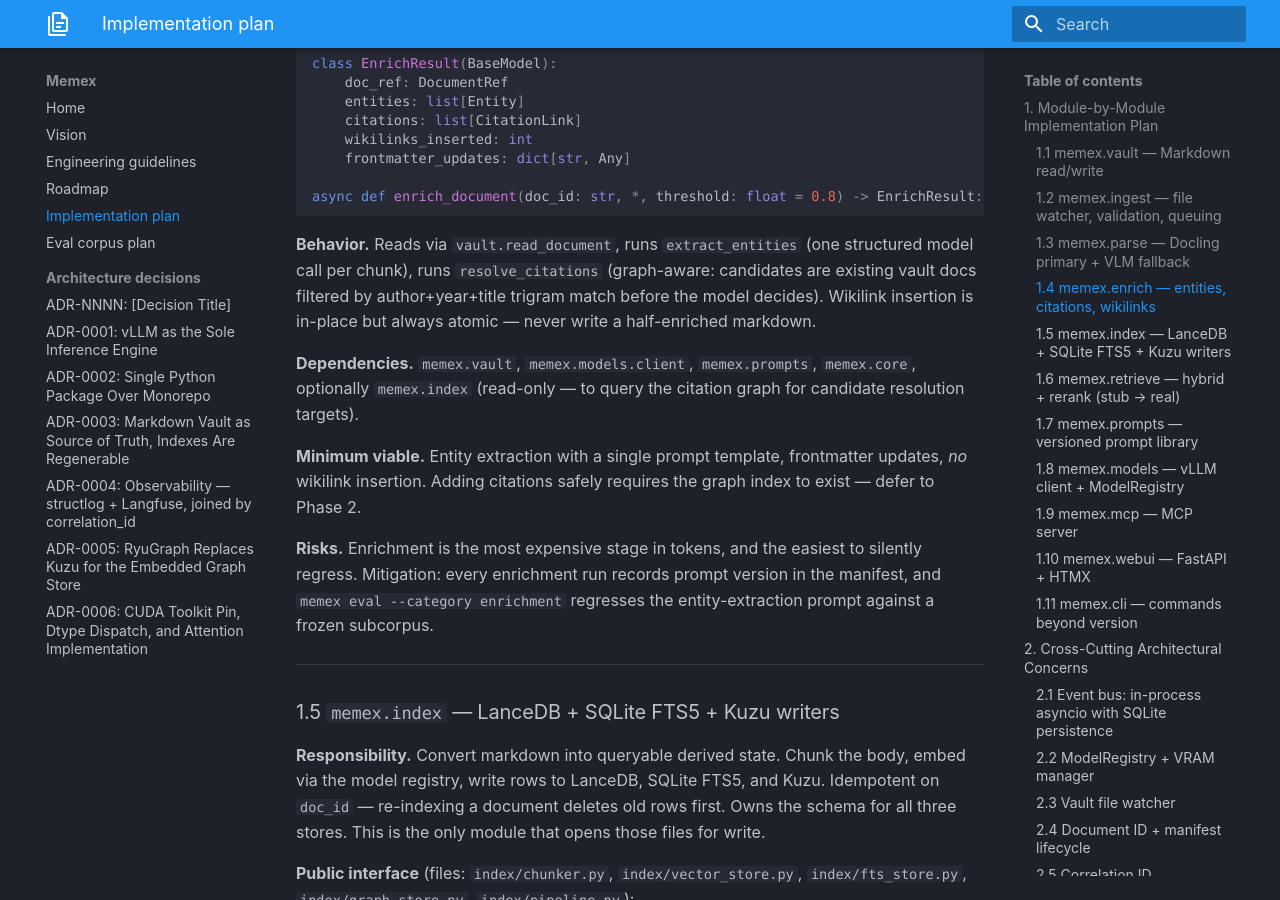
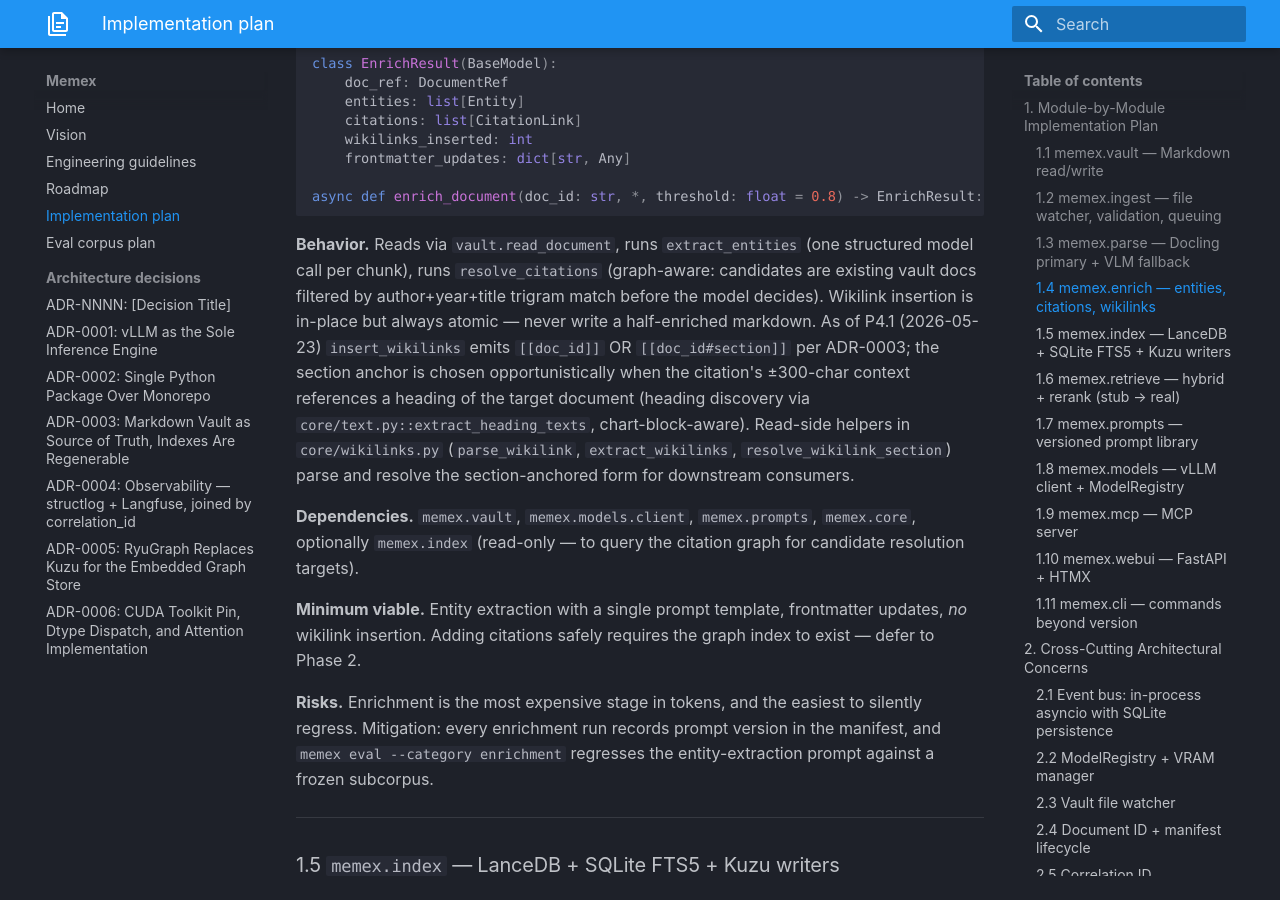
Before and after one commit to Zenetusken/memex, an MkDocs documentation site: the page built from docs/IMPLEMENTATION-PLAN.md, in a window 1280 px wide and 900 px high, scrolled down 4478 px. Built offline with MkDocs 1.6.1 and Material for MkDocs 9.7.7, drawn with Linux system fonts in a browser that asks for light colours.

Commit message:
docs: drift sync — README + src/memex/CLAUDE.md + IMPLEMENTATION-PLAN
Catches up after P4.1 (read + write end-to-end) + post-v7 audit
shipped. Same scope as the prior 2026-05-23 drift audit but extends:

1. README.md
   - Test count 255 → 307 (real number)

2. src/memex/CLAUDE.md
   - Test count 255 → 307 + integration-test additions list updated
     with the 3 new files (test_text_helpers, test_wikilinks,
     test_citation_section_anchors)
   - New rule under structured-data cluster:
     "Wikilinks support [[doc_id]] AND [[doc_id#section]] (P4.1)"
     citing core/wikilinks.py + enrich.citations write-side wiring +
     the chart-block-aware heading discovery in core/text.py

3. docs/IMPLEMENTATION-PLAN.md §1.4
   - Behavior paragraph extended: "As of P4.1 (2026-05-23)
     insert_wikilinks emits [[doc_id]] OR [[doc_id#section]] per
     ADR-0003 ... read-side helpers in core/wikilinks.py ..."

NOT TOUCHED (still current):
- VISION.md — principles + stack stable
- GUIDELINES.md — already mentions chart-OCR default + Nemotron-Parse
- CLAUDE.md root — already updated with p33_tracker pointer
- docs/ROADMAP.md — already updated with full P4.1 ship
- docs/audits/README.md — already includes post-v7 entry
- ADRs — chart-OCR slot trust_remote_code in ADR-0006; ADR-0003
  already specifies both wikilink shapes
- docs/eval-corpus-plan.md — already touched

Memory updates (separate from this commit):
- MEMORY.md — index entries refreshed for build_status + next_priorities + p33_tracker + new p41_wikilinks pointer
- build_status.md — phase wrap rewritten with P4.1 + post-v7 audit + v7 follow-ups
- p33_tracker.md — header already reflects v7 closure
- next_priorities.md — "clean wait-state" framing; all autonomous work shipped
- p41_wikilinks.md — NEW tracker for P4.1 ship + end-to-end validation summary

Co-Authored-By: Claude Opus 4.7 <noreply@anthropic.com>

````diff
--- a/docs/IMPLEMENTATION-PLAN.md
+++ b/docs/IMPLEMENTATION-PLAN.md
@@ -162,7 +162,7 @@ class EnrichResult(BaseModel):
 async def enrich_document(doc_id: str, *, threshold: float = 0.8) -> EnrichResult: ...
 ```
 
-**Behavior.** Reads via `vault.read_document`, runs `extract_entities` (one structured model call per chunk), runs `resolve_citations` (graph-aware: candidates are existing vault docs filtered by author+year+title trigram match before the model decides). Wikilink insertion is in-place but always atomic — never write a half-enriched markdown.
+**Behavior.** Reads via `vault.read_document`, runs `extract_entities` (one structured model call per chunk), runs `resolve_citations` (graph-aware: candidates are existing vault docs filtered by author+year+title trigram match before the model decides). Wikilink insertion is in-place but always atomic — never write a half-enriched markdown. As of P4.1 (2026-05-23) `insert_wikilinks` emits `[[doc_id]]` OR `[[doc_id#section]]` per ADR-0003; the section anchor is chosen opportunistically when the citation's ±300-char context references a heading of the target document (heading discovery via `core/text.py::extract_heading_texts`, chart-block-aware). Read-side helpers in `core/wikilinks.py` (`parse_wikilink`, `extract_wikilinks`, `resolve_wikilink_section`) parse and resolve the section-anchored form for downstream consumers.
 
 **Dependencies.** `memex.vault`, `memex.models.client`, `memex.prompts`, `memex.core`, optionally `memex.index` (read-only — to query the citation graph for candidate resolution targets).
 
````
Also changed, not shown: README.md (+1 -1 lines), src/memex/CLAUDE.md (+2 -1 lines).
